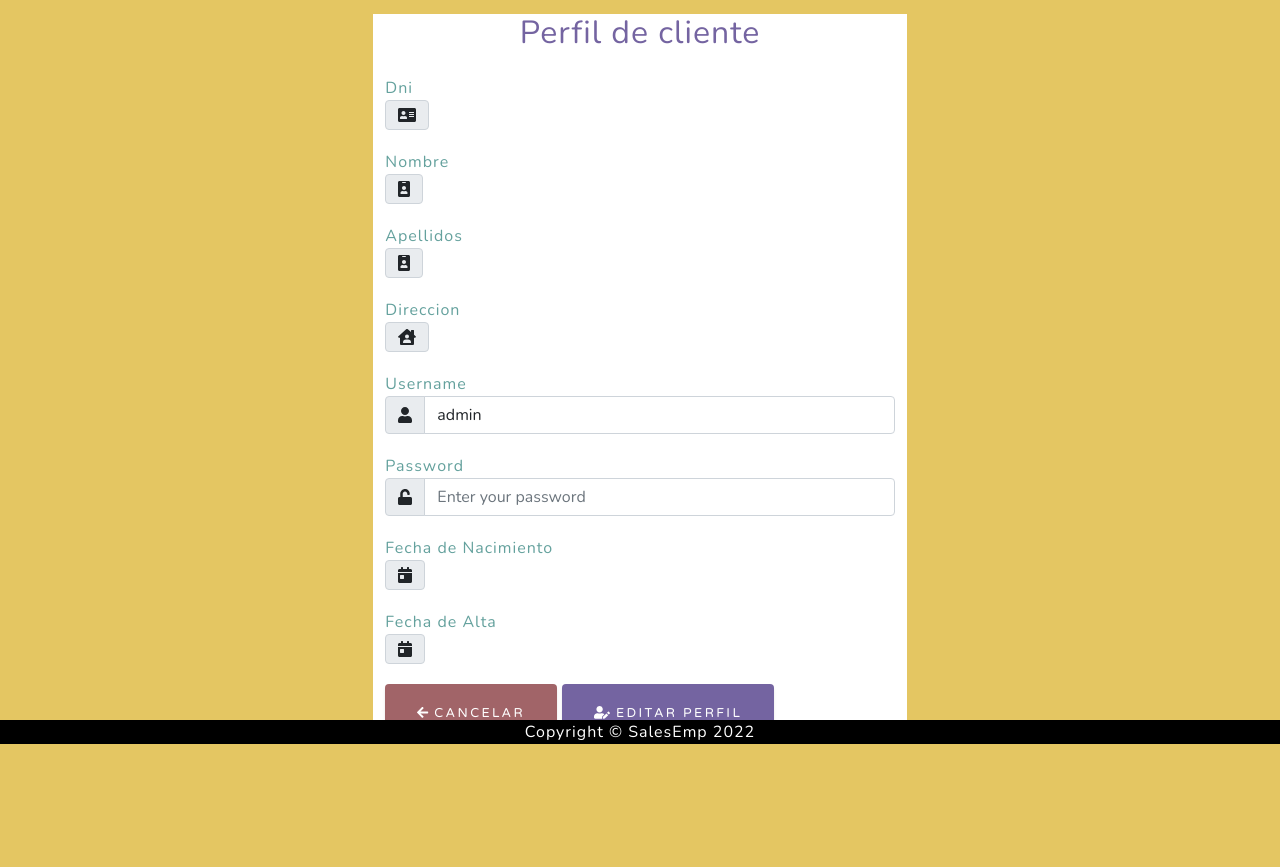
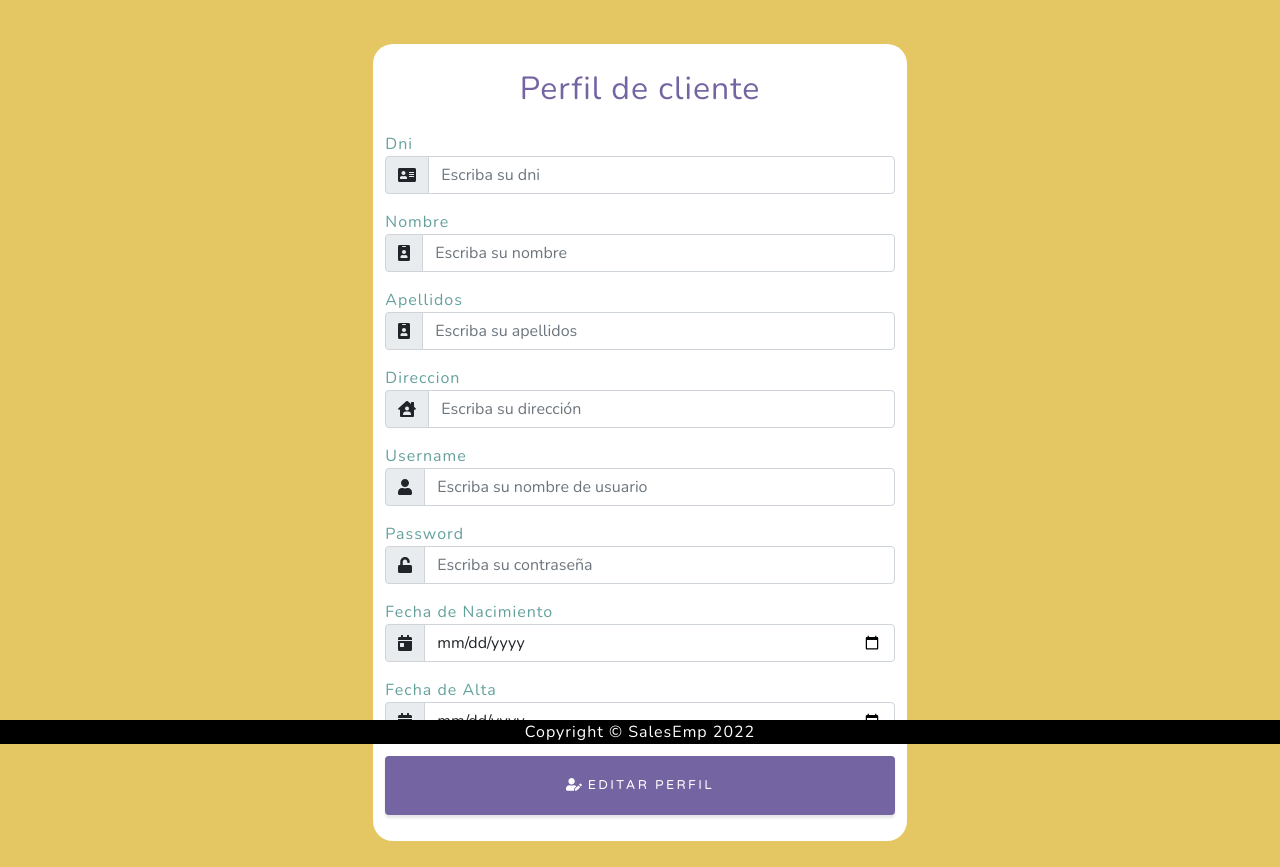
Before and after one commit to Julio150994/Grupo11_Django_2_Evaluacion, a Django app: page /perfil_cliente/2/ in a window 1280 px wide. Shown: the part 56-923 px from the top of the page. Before the commit the page ends 800 px from the top, so only its background shows below. Run offline with Django 3.2, Linux system fonts and the light colour scheme; data comes from the database, SQL or seed files in the repository; both versions use the stored data as it was after the commit; some libraries are stand-ins or nearby versions.

Commit message:
Registrar cliente y perfil de cliente

```diff
--- /dev/null
+++ b/empresa/static/css/perfil_cliente.css
@@ -0,0 +1,16 @@
+#panel {
+    margin-bottom: 2%;
+}
+
+#form {
+    margin-top: 3.45%;
+    padding-top: 2%;
+    padding-bottom: 2%;
+    border-radius: 20px;
+}
+
+#mensaje_error {
+    margin-top: 0.5%;
+    margin-bottom: 4.5%;
+    margin-left: 29.2%;
+}
--- a/empresa/templates/empresa/perfil_cliente.html
+++ b/empresa/templates/empresa/perfil_cliente.html
@@ -25,102 +25,82 @@
             <div class="panel-heading" id="panel">
                 <div class="container col-md-5 bg-white" id="form">
                     <h2 class="text-center mb-4 text-secondary">Perfil de cliente</h2>
-                    <form action="" method="post">
+                    <form action="{% url 'page_inicio' %}" method="post">
                         {% csrf_token %}
+
                         <div class="form-group">
                             <label for="dni" class="text-primary">Dni</label>
                             <div class="input-group mb-3">
-                                <span class="input-group-text mb-1"><i class="fas fa-address-card"></i></span>
-                                {{ cliente.dni }}
+                                <span class="input-group-text"><i class="fas fa-address-card"></i></span>
+                                <input type="text" class="form-control" id="dni" name="dni" placeholder="Escriba su dni" required>
                             </div>
                         </div>
-                        {% if cliente.dni_field_errors %}
-                            <div class="alert alert-danger">{{ cliente.dni.errors }}</div>
-                        {% endif %}
 
                         <div class="form-group">
                             <label for="nombre" class="text-primary">Nombre</label>
                             <div class="input-group mb-3">
-                                <span class="input-group-text mb-1"><i class="fas fa-id-badge"></i></span>
-                                {{ cliente.nombre }}
+                                <span class="input-group-text"><i class="fas fa-id-badge"></i></span>
+                                <input type="text" class="form-control" id="nombre" name="nombre" placeholder="Escriba su nombre" required>
                             </div>
                         </div>
-                        {% if cliente.nombre_field_errors %}
-                            <div class="alert alert-danger">{{ cliente.nombre.errors }}</div>
-                        {% endif %}
 
                         <div class="form-group">
                             <label for="apellidos" class="text-primary">Apellidos</label>
                             <div class="input-group mb-3">
-                                <span class="input-group-text mb-1"><i class="fas fa-id-badge"></i></span>
-                                {{ cliente.apellidos }}
+                                <span class="input-group-text"><i class="fas fa-id-badge"></i></span>
+                                <input type="text" class="form-control" id="apellidos" name="apellidos" placeholder="Escriba su apellidos" required>
                             </div>
                         </div>
-                        {% if cliente.apellidos_field_errors %}
-                            <div class="alert alert-danger">{{ cliente.apellidos.errors }}</div>
-                        {% endif %}
 
                         <div class="form-group">
                             <label for="direccion" class="text-primary">Direccion</label>
                             <div class="input-group mb-3">
-                                <span class="input-group-text mb-1"><i class="fas fa-house-user"></i></span>
-                                {{ cliente.direccion }}
+                                <span class="input-group-text"><i class="fas fa-house-user"></i></span>
+                                <input type="text" class="form-control" id="direccion" name="direccion" placeholder="Escriba su dirección" required>
                             </div>
                         </div>
-                        {% if cliente.direccion_field_errors %}
-                            <div class="alert alert-danger">{{ cliente.direccion.errors }}</div>
-                        {% endif %}
 
                         <div class="form-group">
                             <label for="username" class="text-primary">Username</label>
                             <div class="input-group mb-3">
-                                <span class="input-group-text mb-1"><i class="fas fa-user"></i></span>
-                                {{ usuario.username }}
+                                <span class="input-group-text"><i class="fas fa-user"></i></span>
+                                <input type="text" class="form-control" id="username" name="username" placeholder="Escriba su nombre de usuario" required>
                             </div>
                         </div>
-                        {% if usuario.usename_field_errors %}
-                            <div class="alert alert-danger">{{ usuario.username.errors }}</div>
-                        {% endif %}
 
                         <div class="form-group">
                             <label for="password" class="text-primary">Password</label>
                             <div class="input-group mb-3">
-                                <span class="input-group-text mb-1"><i class="fas fa-unlock"></i></span>
-                                {{ usuario.password }}
+                                <span class="input-group-text"><i class="fas fa-unlock"></i></span>
+                                <input type="password" class="form-control" id="password" name="password" placeholder="Escriba su contraseña" required>
                             </div>
                         </div>
-                        {% if usuario.password_field_errors %}
-                            <div class="alert alert-danger">{{ usuario.password.errors }}</div>
-                        {% endif %}
 
                         <div class="form-group">
                             <label for="fechaNacimiento" class="text-primary">Fecha de Nacimiento</label>
                             <div class="input-group mb-3">
-                                <span class="input-group-text mb-1"><i class="fas fa-calendar-day"></i></span>
-                                {{ cliente.fechaNacimiento }}
+                                <span class="input-group-text"><i class="fas fa-calendar-day"></i></span>
+                                <input type="date" class="form-control" id="fechaNacimiento" name="fechaNacimiento" required>
                             </div>
                         </div>
-                        {% if cliente.fechaNacimiento_field_errors %}
-                            <div class="alert alert-danger">{{ cliente.fechaNacimiento.errors }}</div>
+
+                        <div class="form-group">
+                            <label for="fechaAlta" class="text-primary">Fecha de Alta</label>
+                            <div class="input-group mb-3">
+                                <span class="input-group-text"><i class="fas fa-calendar-day"></i></span>
+                                <input type="date" class="form-control" id="fechaAlta" name="fechaAlta" required>
+                            </div>
+                        </div>
+
+                        {% if messages %}
+                            {% for empty_data in messages %}
+                            <div class="alert alert-warning text-center col-md-5 col-5" id="mensaje_error">
+                                {{ empty_data }}
+                            </div>
+                            {% endfor %}
                         {% endif %}
 
-                        <div class="form-group">
-                            <label for="fechaNacimiento" class="text-primary">Fecha de Alta</label>
-                            <div class="input-group mb-3">
-                                <span class="input-group-text mb-1"><i class="fas fa-calendar-day"></i></span>
-                                {{ cliente.fechaAlta }}
-                            </div>
-                        </div>
-                        {% if cliente.fechaAlta_field_errors %}
-                            <div class="alert alert-danger">{{ cliente.fechaAlta.errors }}</div>
-                        {% endif %}
-
-                        <a href="{% url 'page_inicio' %}" class="btn btn-danger text-white">
-                            <i class="fas fa-arrow-left"></i>
-                            <span>Cancelar</span>
-                        </a>
-
-                        <button type="submit" class="btn btn-secondary text-white" id="botonPerfil">
+                        <button type="submit" class="btn btn-secondary text-white form-control">
                             <i class="fas fa-user-edit"></i>
                             <span>Editar perfil</span>
                         </button>
--- a/empresa/views.py
+++ b/empresa/views.py
@@ -25,7 +25,6 @@ def registrar_cliente(request):
     }
 
     if request.POST:
-    #if request.method == 'POST':
         usuario = UsuarioModelForm(request.POST)
         cliente = ClienteModelForm(request.POST)
         context = {
@@ -34,18 +33,16 @@ def registrar_cliente(request):
         }
 
         if usuario.is_valid():
-            # Añadimos datos de usuario #
             username = request.POST['username']
             pwd = request.POST['password']
 
             nuevo_usuario = Usuario(username=username, password=pwd)
             nuevo_usuario.password = make_password(nuevo_usuario.password)
-            user = User.objects.create_user(username = username, password=pwd)
-            user.save()
+            #user = User.objects.create(username = username, password=pwd)
+            #user.save()
             nuevo_usuario.save()
 
             if cliente.is_valid():
-               #try:
                 last_id_usuario = Usuario.objects.last()
 
                 dni = request.POST.get("dni")
@@ -58,18 +55,14 @@ def registrar_cliente(request):
                 idUsuario = request.POST.get("idUsuario",last_id_usuario)
 
                 if dni is not None or nombre is not None or apellidos is not None or direccion is not None or fechaNacimiento is not None or fechaAlta is not None or activo is not None or idUsuario:
-                    # Añadimos datos de cliente #
                     nuevo_cliente = Cliente(dni=dni, nombre=nombre, apellidos=apellidos, direccion=direccion,
                         fechaNacimiento=fechaNacimiento, fechaAlta=fechaAlta,activo=activo,idUsuario=idUsuario)
                     nuevo_cliente.save()
                     messages.success(request,'Cliente registrado correctamente.')
+                    return redirect('users_login')
                 else:
                     messages.warning(request,'Faltan datos por introducir.')
                     return redirect('registro_cliente')
-                return redirect('users_login')
-            """except Exception as ex:
-                messages.error(request,'Error al registrar cliente.')
-                return redirect('registro_cliente')"""
 
     return render(request, "empresa/registro_cliente.html",context)
 
@@ -80,12 +73,9 @@ def sign_in(request):
         pwd = request.POST['pwd']
 
         user = authenticate(username=username, password=pwd)
-        #name = user.nombre
-        # {'name': name} #
         if user is not None:
             login(request, user)
             messages.success(request,str(username)+' ha iniciado sesión correctamente.')
-            #return render(request,"empresa/page_inicio.html")
             return redirect('page_inicio')
         else:
             messages.error(request,'Faltan credenciales por poner.')
@@ -99,31 +89,57 @@ def sign_out(request):
     messages.success(request,' Ha cerrado sesión correctamente.')
     return redirect('users_login')
 
+
 def vista_perfil(request, id):
     # Después de haber accedido con del rol de cliente #
     datos_usuario = Usuario.objects.get(id = id)
-    #perfil_cliente = Cliente.objects.get(id = id)
+    perfil_cliente = Cliente.objects.get(id = id)
 
     if request.method == 'GET':
         usuario = UsuarioModelForm(instance = datos_usuario)
-        #cliente = ClienteModelForm(instance = perfil_cliente)
+        cliente = ClienteModelForm(instance = perfil_cliente)
         context = {
-            'usuario':usuario
-            #'cliente':cliente
+            'usuario':usuario,
+            'cliente':cliente
         }
     else:
         usuario = UsuarioModelForm(request.POST, instance = datos_usuario)
-        #cliente = ClienteModelForm(request.POST, instance = perfil_cliente)
+        cliente = ClienteModelForm(request.POST, instance = perfil_cliente)
         context = {
             'usuario':usuario,
-            #'cliente':cliente
+            'cliente':cliente
         }
 
         if usuario.is_valid():
-            usuario.save()
+            username = request.POST['username']
+            pwd = request.POST['password']
 
-            """if cliente.is_valid():
-                cliente.save()
-                return redirect('page_inicio')"""
+            perfil = Usuario(username=username, password=pwd)
+            perfil.password = make_password(perfil.password)
+            #user = User.objects.create_user(username = username, password=pwd)
+            #user.save()
+            perfil.save()
+
+            if cliente.is_valid():
+                last_id_usuario = Usuario.objects.last()
+
+                dni = request.POST.get("dni")
+                nombre = request.POST.get("nombre")
+                apellidos = request.POST.get("apellidos")
+                direccion = request.POST.get("direccion")
+                fechaNacimiento = request.POST.get("fechaNacimiento")
+                fechaAlta = request.POST.get("fechaAlta")
+                activo = request.POST.get("activo",False)
+                idUsuario = request.POST.get("idUsuario",last_id_usuario)
+
+                if dni is not None or nombre is not None or apellidos is not None or direccion is not None or fechaNacimiento is not None or fechaAlta is not None or activo is not None or idUsuario:
+                    nuevo_cliente = Cliente(dni=dni, nombre=nombre, apellidos=apellidos, direccion=direccion,
+                        fechaNacimiento=fechaNacimiento, fechaAlta=fechaAlta,activo=activo,idUsuario=idUsuario)
+                    nuevo_cliente.save()
+                    messages.success(request,'Perfil de cliente editado correctamente.')
+                    return redirect('page_inicio')
+                else:
+                    messages.warning(request,'Faltan datos por introducir.')
+                    return redirect('registro_cliente')
 
     return render(request,'empresa/perfil_cliente.html',context)
```
Also changed, not shown: db.sqlite3, empresa/forms.py (line endings or trailing spaces).
